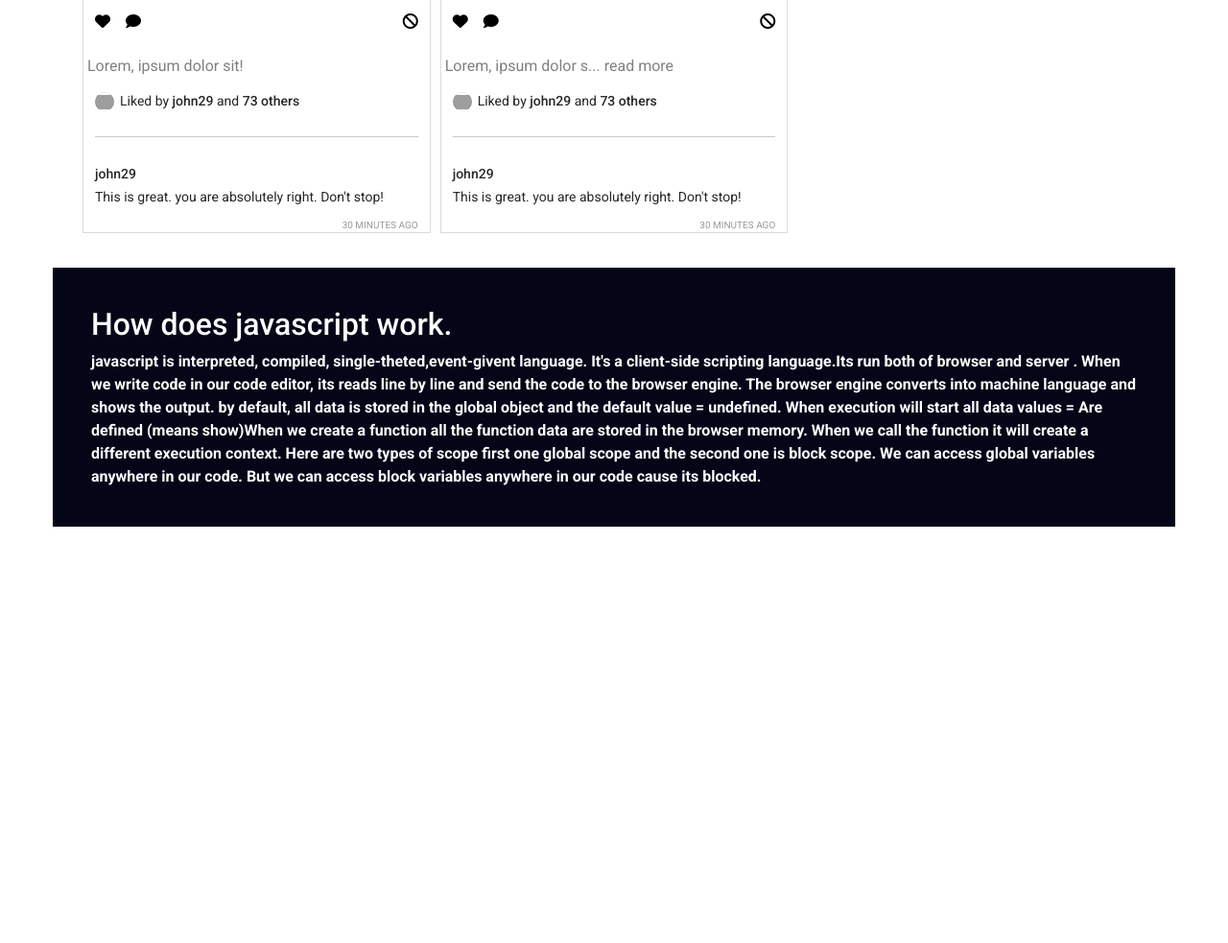
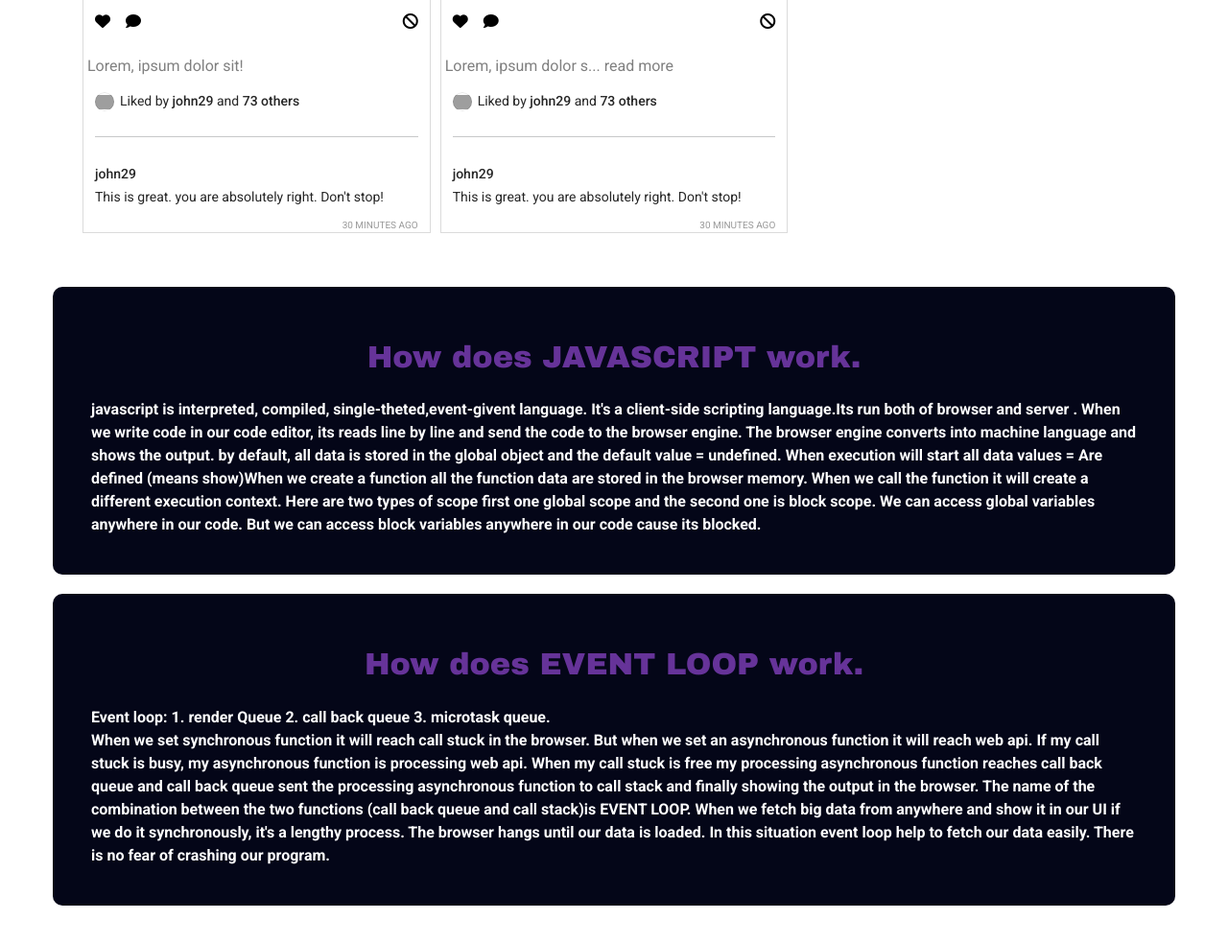
Before and after one commit to Sajalhowlader/insta-sahor, a plain HTML site: page index.html in a window 1280 px wide. Shown: the part 1289-2272 px from the top of the page at 96% size. Before the commit the page ends 1858 px from the top, so only its background shows below. Drawn offline with nearby package versions, Linux system fonts and the light colour scheme; grey boxes are pictures that could not be loaded.

Commit message:
add event deatils

```diff
--- a/css/style.css
+++ b/css/style.css
@@ -242,11 +242,18 @@ img {
   margin: 0 auto;
   padding: 20px 0px;
 }
-
+.blog-title {
+  text-align: center;
+  color: rebeccapurple;
+  font-family: arial black;
+  padding: 15px 0px;
+}
 .blog {
   background: #040618;
   color: white;
   padding: 40px;
+  margin: 20px 0px;
+  border-radius: 10px;
 }
 
 #liked{
--- a/index.html
+++ b/index.html
@@ -78,7 +78,7 @@ When we set synchronous function it will reach call stuck in the browser. But wh
     <section>
         <div class="blog-container">
             <div class="blog">
-                <h2> How does javascript work.</h2>
+                <h2 class="blog-title"> How does JAVASCRIPT work.</h2>
                 <strong>
                     javascript is interpreted, compiled, single-theted,event-givent language. It's a client-side
                     scripting language.Its run both of browser and server . When we write code in our code editor, its
@@ -92,6 +92,23 @@ When we set synchronous function it will reach call stuck in the browser. But wh
                     its blocked.
                 </strong>
             </div>
+            <div class="blog">
+                <h2 class="blog-title"> How does EVENT LOOP work.</h2>
+                <strong>
+                    Event loop: 1. render Queue 2. call back queue 3. microtask queue. <br>
+                    When we set synchronous function it will reach call stuck in the browser. But when we set an
+                    asynchronous function it will reach web api. If my call stuck is busy, my asynchronous function is
+                    processing web api. When my call stuck is free my processing asynchronous function reaches call back
+                    queue and call back queue sent the processing asynchronous function to call stack and finally
+                    showing
+                    the output in the browser. The name of the combination between the two functions (call back queue
+                    and call stack)is EVENT LOOP.
+                    When we fetch big data from anywhere and show it in our UI if we do it synchronously, it's a lengthy
+                    process. The browser hangs until our data is loaded. In this situation event loop help to fetch our
+                    data easily. There is no fear of crashing our program.
+
+                </strong>
+            </div>
 
         </div>
     </section>
```
